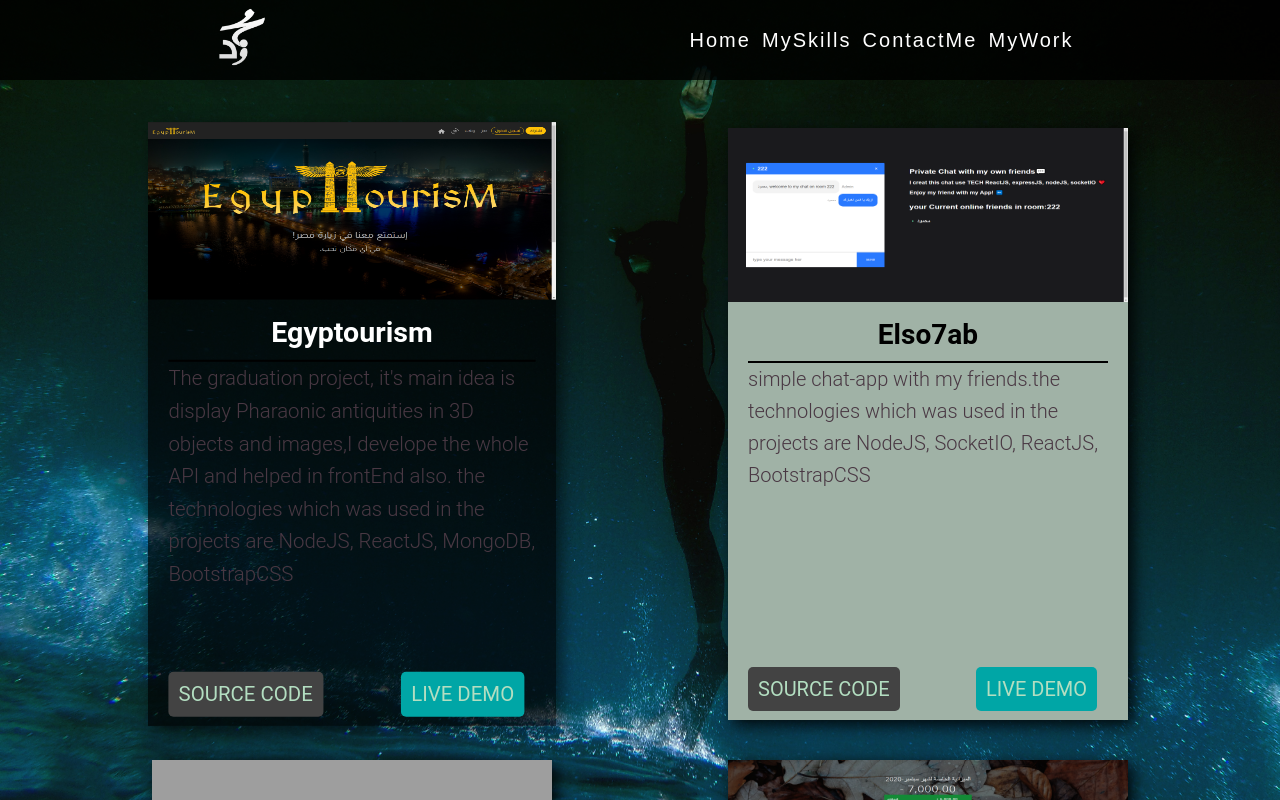
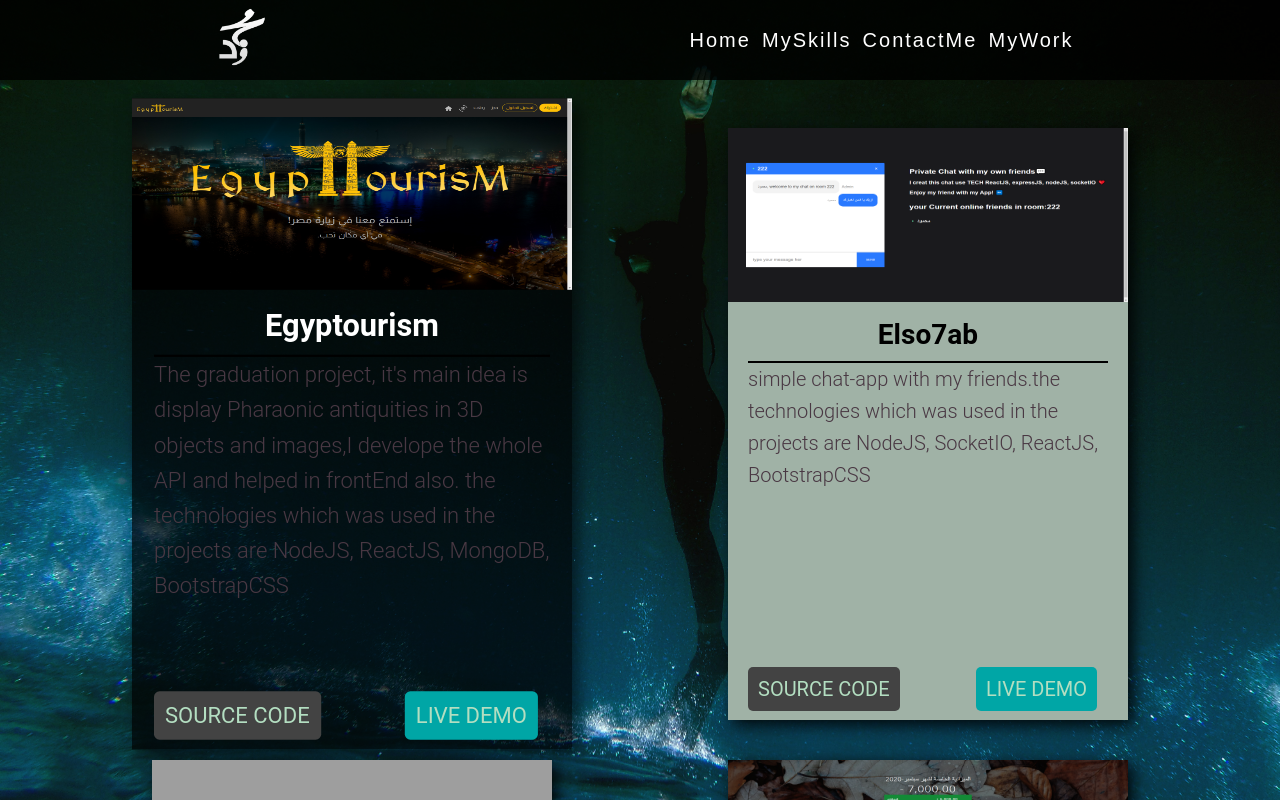
Before and after one commit to mahmoud-farag/my_portfolio, a React (Create React App) app: page /MyWork in a window 1280 px wide. In both pictures the pointer is over the element 352 px from the left and 424 px from the top of the page. Built offline with nearby package versions, Linux system fonts and the light colour scheme; grey boxes are pictures that could not be loaded.

Commit message:
version2

```diff
--- a/src/components/MyWork/mywork.css
+++ b/src/components/MyWork/mywork.css
@@ -136,7 +136,7 @@ ody {
 }
 
 .card:hover {
-  transform: scale(102%);
+  transform: scale(1.1);
   box-shadow: 5px 5px 15px rgba(0, 0, 0, 0.6);
 }
 
```
